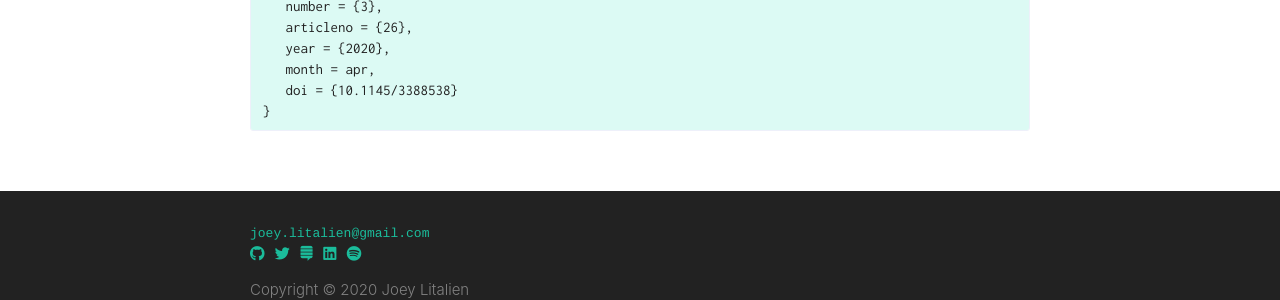
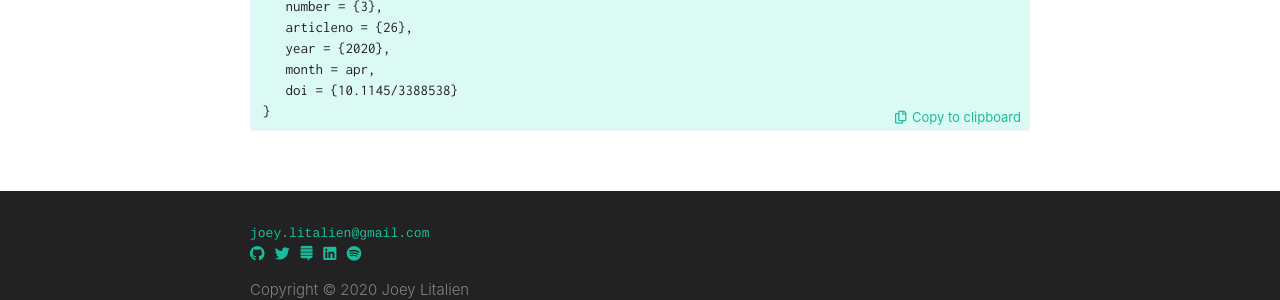
Before and after one commit to joeylitalien/joeylitalien.github.io, a Jekyll site: the page built from _publications/drmlt.md, in a window 1280 px wide. Shown: the part 1923-2223 px from the top of the page. Built offline with Jekyll 4.4.1, drawn with Linux system fonts in a browser that asks for light colours; nearby versions of some CDN libraries; comment, search, counter and statistics services are not loaded.

Commit message:
Added copy to clipboard

```diff
--- a/_includes/head.html
+++ b/_includes/head.html
@@ -26,6 +26,8 @@
   <link rel="apple-touch-icon" href="/assets/joey_i3d.png">
   <link rel="icon" href="/assets/teapot.png" type="image/png">
 
-<link rel="stylesheet" href="https://cdnjs.cloudflare.com/ajax/libs/KaTeX/0.8.3/katex.min.css">
-<link rel="stylesheet" href="https://use.fontawesome.com/releases/v5.2.0/css/all.css" integrity="sha384-hWVjflwFxL6sNzntih27bfxkr27PmbbK/iSvJ+a4+0owXq79v+lsFkW54bOGbiDQ" crossorigin="anonymous">
+  <link rel="stylesheet" href="https://cdnjs.cloudflare.com/ajax/libs/KaTeX/0.8.3/katex.min.css">
+  <link rel="stylesheet" href="https://use.fontawesome.com/releases/v5.2.0/css/all.css" integrity="sha384-hWVjflwFxL6sNzntih27bfxkr27PmbbK/iSvJ+a4+0owXq79v+lsFkW54bOGbiDQ" crossorigin="anonymous">
+
+  <script src="/js/clipboard.min.js"></script>
 </head>
--- a/_layouts/pub.html
+++ b/_layouts/pub.html
@@ -6,6 +6,7 @@ layout: default
 <meta name="twitter:title" content="{{ page.title }}">
 <meta name="twitter:description" content="{{ page.abstract }}">
 <meta name="twitter:image" content="https://joeylitalien.github.io{{ page.teaser }}">
+
 
 <article class="post">
 
@@ -198,7 +199,9 @@ layout: default
       {{ page.month }} {{ page.year }}.
     </blockquote class="justified">
 
-    <pre><code>{{- page.tex -}}</code></pre>
+  <div>
+    <pre style="position:relative"><code id="bibtex">{{- page.tex -}}</code><div class="btn-clipboard" id="clipboard-copy" data-clipboard-target="#bibtex" data-text-swap="Copied!"><i class="far fa-copy"></i> Copy to clipboard</div></pre>
+  </div>
 
     {% endif %}
 
@@ -207,3 +210,27 @@ layout: default
   </div>
 
 </article>
+
+<script src="https://ajax.googleapis.com/ajax/libs/jquery/3.4.1/jquery.min.js"></script>
+<script type="text/javascript">
+  $(".btn-clipboard").on("click", function() {
+    var el = $(this);
+    if (el.text() == el.data("text-swap")) {
+      el.text(el.data("text-original"));
+    } else {
+      el.empty();
+      el.append('<i class="fas fa-check"></i> ' + el.data("text-swap"));
+      el.text(el.data("text-original")).delay(1);
+    }
+  });
+
+  var clipboard = new ClipboardJS('#clipboard-copy');
+
+  clipboard.on('success', function(e) {
+    console.log(e);
+  });
+
+  clipboard.on('error', function(e) {
+    console.log(e);
+  });
+</script>
--- a/css/style.css
+++ b/css/style.css
@@ -789,4 +789,21 @@ i.fa-xs {
     padding: 8px 0px;
     color: #fff !important; }
 
+/* Copy to clipboard button */
+.btn-clipboard {
+  position: absolute;
+  right: 0;
+  bottom: 0;
+  padding: 4px 8px;
+  font-size: 13px;
+  /* background-color: $brand-color; */
+  font-family: -apple-system, BlinkMacSystemFont, "Segoe UI", Roboto, Helvetica, Arial, sans-serif, "Apple Color Emoji", "Segoe UI Emoji", "Segoe UI Symbol";
+  font-weight: 400;
+  font-size: 13px;
+  color: #1BBC9B;
+  cursor: pointer; }
+
+.btn-clipboard:hover {
+  color: #222; }
+
 /*# sourceMappingURL=style.css.map */
```
Also changed, not shown: css/style.scss (+20 -1 lines), 13 other files.
